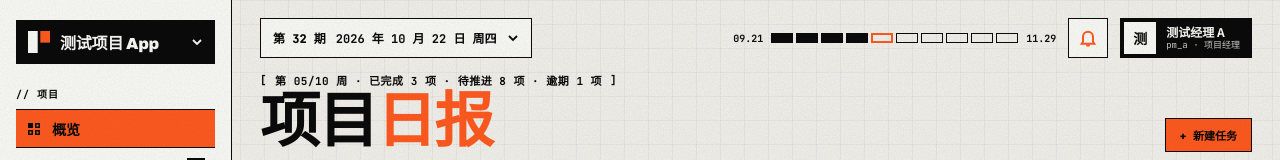
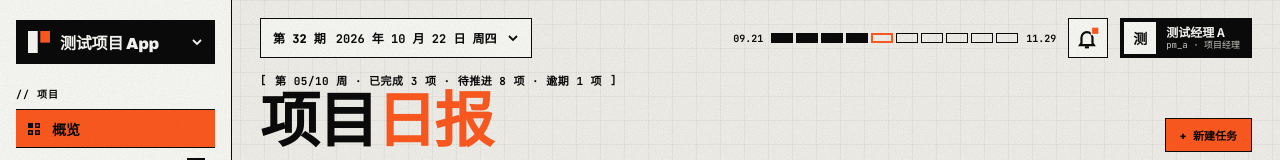
Before and after one commit to plmnbvcxz46/miniteam-pms, a React (Vite) app in the folder frontend/: page /#/overview in a window 1280 px wide. Shown: the top 160 px of the page. Built offline with nearby package versions, Linux system fonts and the light colour scheme.

Commit message:
feat: 通知铃铛有未读时右上角出现橙色方块，没有时是纯黑线框

```diff
--- a/frontend/src/layouts/components/topbar/NotificationBell.tsx
+++ b/frontend/src/layouts/components/topbar/NotificationBell.tsx
@@ -1,6 +1,6 @@
 import { unreadNotificationCount } from "../../../data/global";
 
-/** 空心铃铛：描边黑色表示没有未读通知，橙色表示有 */
+/** 黑色空心铃铛，有未读通知时右上角多一个橙色方块，铃铛在方块周围留出缺口 */
 export default function NotificationBell() {
   const hasUnread = unreadNotificationCount > 0;
   return (
@@ -10,16 +10,29 @@ export default function NotificationBell() {
       aria-label={hasUnread ? `通知，${unreadNotificationCount} 条未读` : "通知"}
     >
       <svg
-        width="20"
-        height="20"
+        width="22"
+        height="22"
         viewBox="0 0 16 16"
         fill="none"
-        stroke={hasUnread ? "var(--signal)" : "var(--ink)"}
+        stroke="var(--ink)"
         strokeWidth="1.6"
         aria-hidden="true"
       >
-        <path d="M4 11V7a4 4 0 018 0v4l1 1.5H3L4 11z" />
-        <path d="M6.5 14h3" />
+        {hasUnread && (
+          <mask id="bell-notch" maskUnits="userSpaceOnUse" x="-2" y="-2" width="20" height="20">
+            <rect x="-2" y="-2" width="20" height="20" fill="white" stroke="none" />
+            <rect x="10" y="-2" width="8" height="8" fill="black" stroke="none" />
+          </mask>
+        )}
+        <g mask={hasUnread ? "url(#bell-notch)" : undefined}>
+          <g transform="translate(-0.75 0.75)">
+            <path d="M4 11V7a4 4 0 018 0v4l1 1.5H3L4 11z" />
+            <path d="M6.5 14h3" />
+          </g>
+        </g>
+        {hasUnread && (
+          <rect x="11" y="0.5" width="4.5" height="4.5" fill="var(--signal)" stroke="none" />
+        )}
       </svg>
     </button>
   );
```
